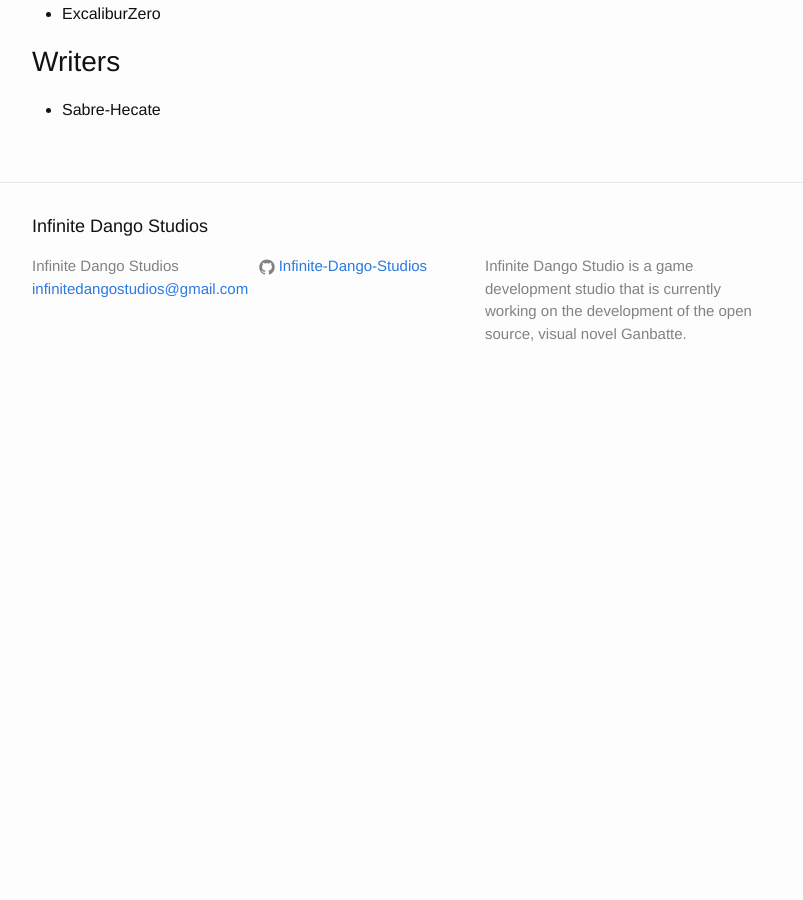
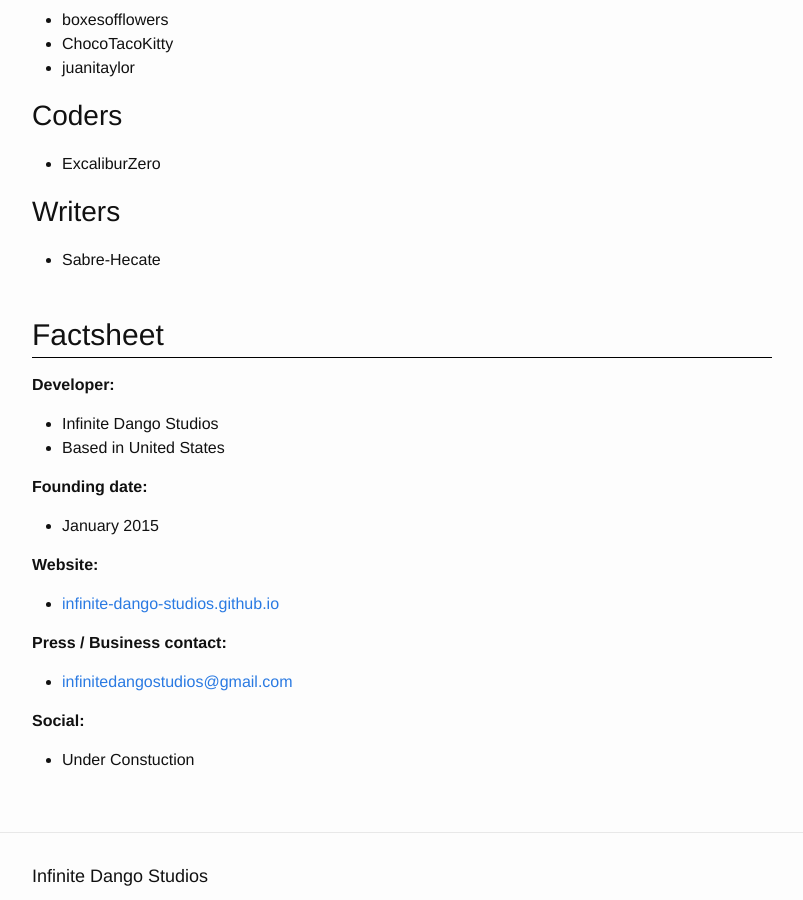
Before and after one commit to Infinite-Dango-Studios/Infinite-Dango-Studios.github.io, a Jekyll site: the page built from press_kit/press_kit.md, in a window 1280 px wide and 900 px high, scrolled down 905 px. Shown: the whole window, without its empty margins (238-1041 px from the left). Built offline with Jekyll 4.4.1, drawn with Linux system fonts in a browser that asks for light colours; before the commit the page ends 1310 px from its top, so only the background shows below that; some of the changed text lies outside the part shown.

Commit message:
Updated press kit
Added a factsheet section to the press kit. Also added a table of
contents to the press kit.

```diff
--- a/press_kit/press_kit.md
+++ b/press_kit/press_kit.md
@@ -4,6 +4,12 @@ title: Press Kit
 permalink: /press_kit/
 on_header: yes
 ---
+
+- [Description](/press_kit/#desciption)
+- [History](/press_kit/#history)
+- [Projects](/press_kit/#projects)
+- [Team](/press_kit/#team)
+- [Factsheet](/press_kit/#factsheet)
 
 # Description
 
@@ -28,3 +34,25 @@ Infinite Dango Studios was founded in late January 2015. It started as a small g
 
 ## Writers
 - Sabre-Hecate
+
+# Factsheet
+**Developer:**
+
+- Infinite Dango Studios
+- Based in United States
+
+**Founding date:**
+
+- January 2015
+
+**Website:**
+
+- [infinite-dango-studios.github.io](infinite-dango-studios.github.io)
+
+**Press / Business contact:**
+
+- [infinitedangostudios@gmail.com](mailto:infinitedangostudios@gmail.com)
+
+**Social:**
+
+- Under Constuction
```
